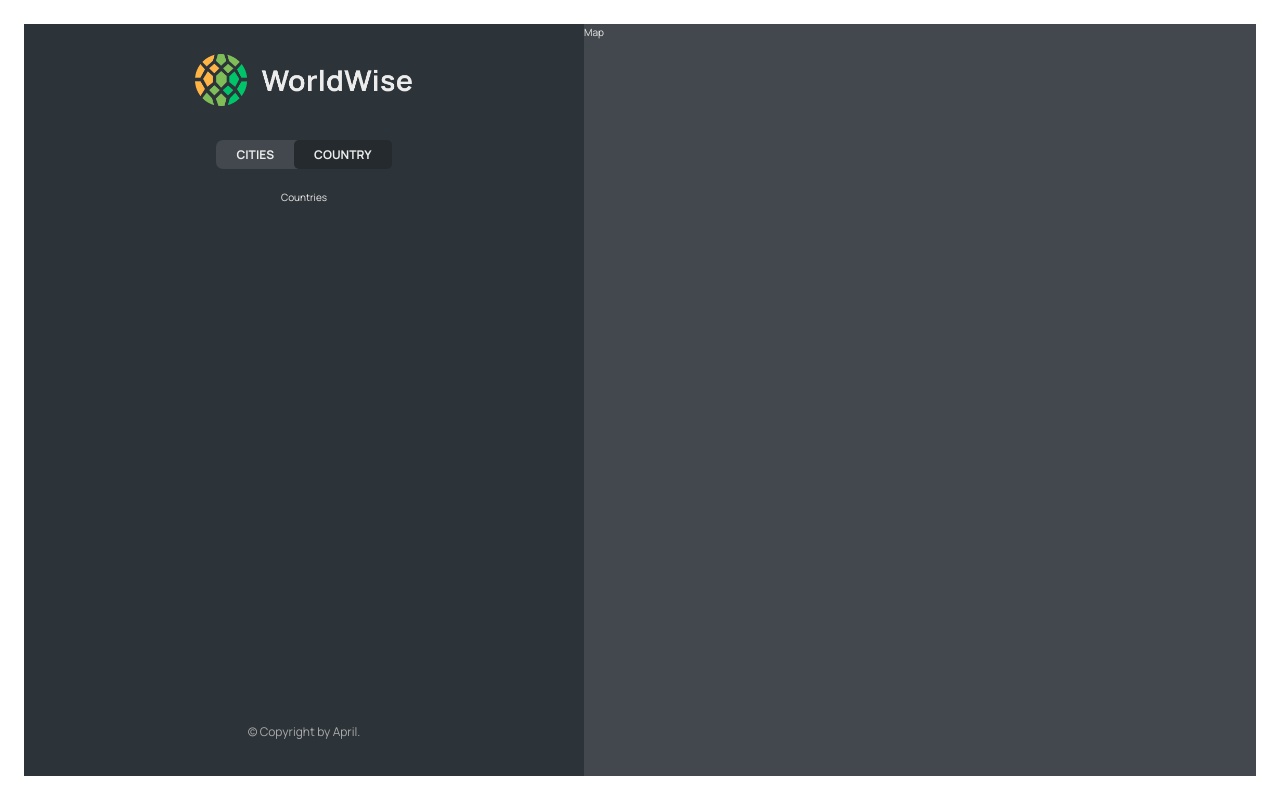
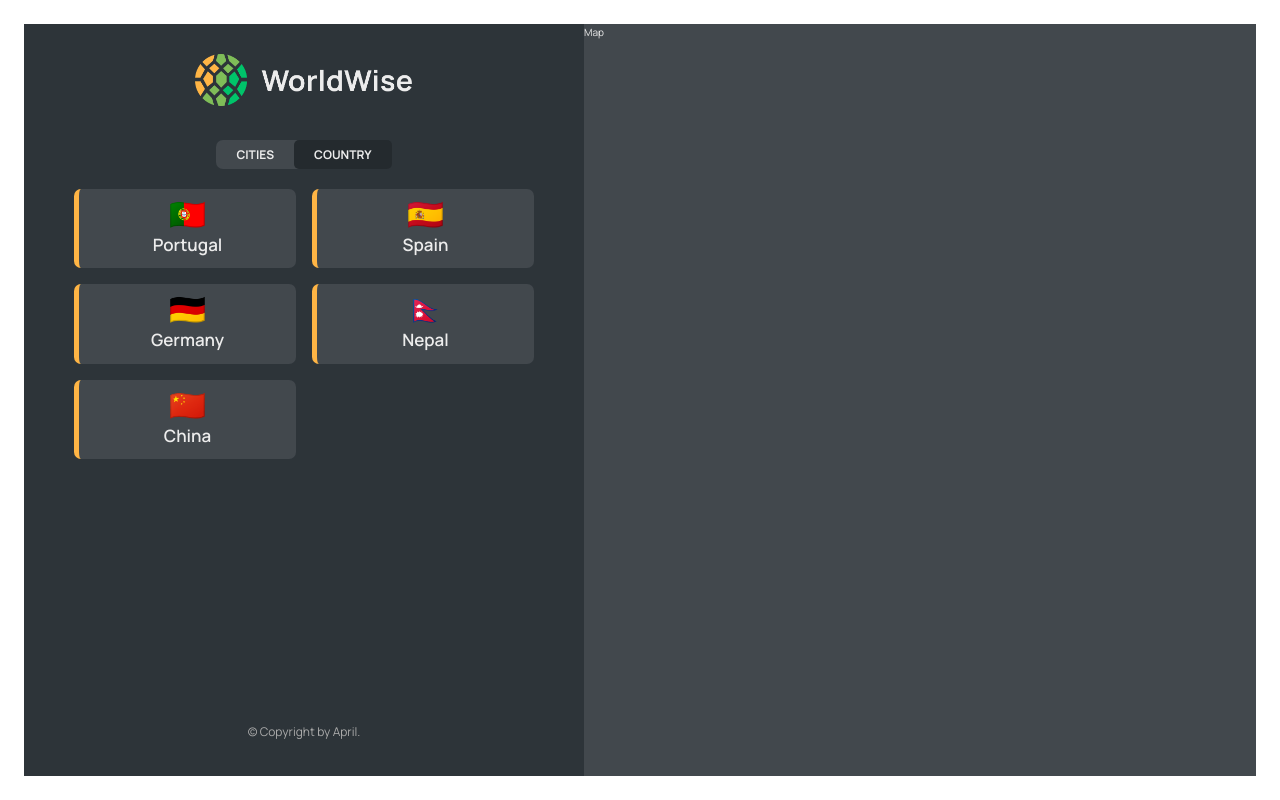
Before and after one commit to Sanskar-Rijal/HappyPlaces, a React (Vite) app: page /app/country in a window 1280 px wide. Built offline with nearby package versions, Linux system fonts and the light colour scheme; data requests are answered from the project's data file.

Commit message:
implementing countries list

```diff
--- a/data/cities.json
+++ b/data/cities.json
@@ -35,6 +35,30 @@
         "lng": 13.376933665713324
       },
       "id": 98443197
+    },
+    {
+      "cityName": "Kathmandu",
+      "country": "Nepal",
+      "emoji": "🇳🇵",
+      "date": "2027-03-20T10:15:30.245Z",
+      "notes": "Beautiful mountain views!",
+      "position": {
+        "lat": 27.7172,
+        "lng": 85.324
+      },
+      "id": 45678901
+    },
+    {
+      "cityName": "Beijing",
+      "country": "China",
+      "emoji": "🇨🇳",
+      "date": "2027-05-18T14:30:45.123Z",
+      "notes": "Rich history and culture",
+      "position": {
+        "lat": 39.9042,
+        "lng": 116.4074
+      },
+      "id": 78901234
     }
   ]
 }
--- a/src/App.jsx
+++ b/src/App.jsx
@@ -9,6 +9,7 @@ import Login from "./pages/Login";
 import CityList from "./components/City/CityList";
 import React from "react";
 import { useEffect } from "react";
+import CountryList from "./components/Country/CountryList";
 
 const Base_Url = "http://localhost:8000/cities";
 
@@ -51,7 +52,12 @@ export default function App() {
             path="cities"
             element={<CityList cities={cities} isLoading={loading} />}
           />
-          <Route path="country" element={<p>Countries</p>} />
+
+          <Route
+            path="country"
+            element={<CountryList isLoading={loading} cities={cities} />}
+          />
+
           <Route path="form" element={<p>Form</p>} />
 
           {/* now we will be using indexed route, basically if none of the route matched then
--- a/src/components/City/CityList.jsx
+++ b/src/components/City/CityList.jsx
@@ -9,7 +9,7 @@ export default function CityList({ cities, isLoading }) {
   }
 
   if (!cities.length) {
-    return <Message />;
+    return <Message message={"no cities yet!"} />;
   }
 
   return (
--- /dev/null
+++ b/src/components/Country/CountryList.jsx
@@ -0,0 +1,34 @@
+import styles from "./CountryList.module.css";
+import Spinner from "../Spinner/Spinner";
+import Message from "../Message/Message";
+import CountryItem from "./CountryItem";
+
+export default function CountryList({ isLoading, cities }) {
+  if (isLoading) {
+    return <Spinner />;
+  }
+  if (!cities.length) {
+    return <Message message={"no country added yet"} />;
+  }
+
+  //filtering country from  the data
+  const country = cities.reduce((accumulator, current) => {
+    if (!accumulator.map((item) => item.country).includes(current.country)) {
+      console.log("hehe", accumulator);
+      return [
+        ...accumulator,
+        { country: current.country, emoji: current.emoji },
+      ];
+    } else {
+      return accumulator;
+    }
+  }, []);
+
+  return (
+    <div className={styles.countryList}>
+      {country.map((item) => {
+        return <CountryItem country={item} />;
+      })}
+    </div>
+  );
+}
--- a/src/components/Message/Message.jsx
+++ b/src/components/Message/Message.jsx
@@ -3,7 +3,7 @@ import styles from "./Message.module.css";
 function Message({ message }) {
   return (
     <p className={styles.message}>
-      <span role="img">No cities yet👋</span> {message}
+      <span role="img">👋</span> {message}
     </p>
   );
 }
```
